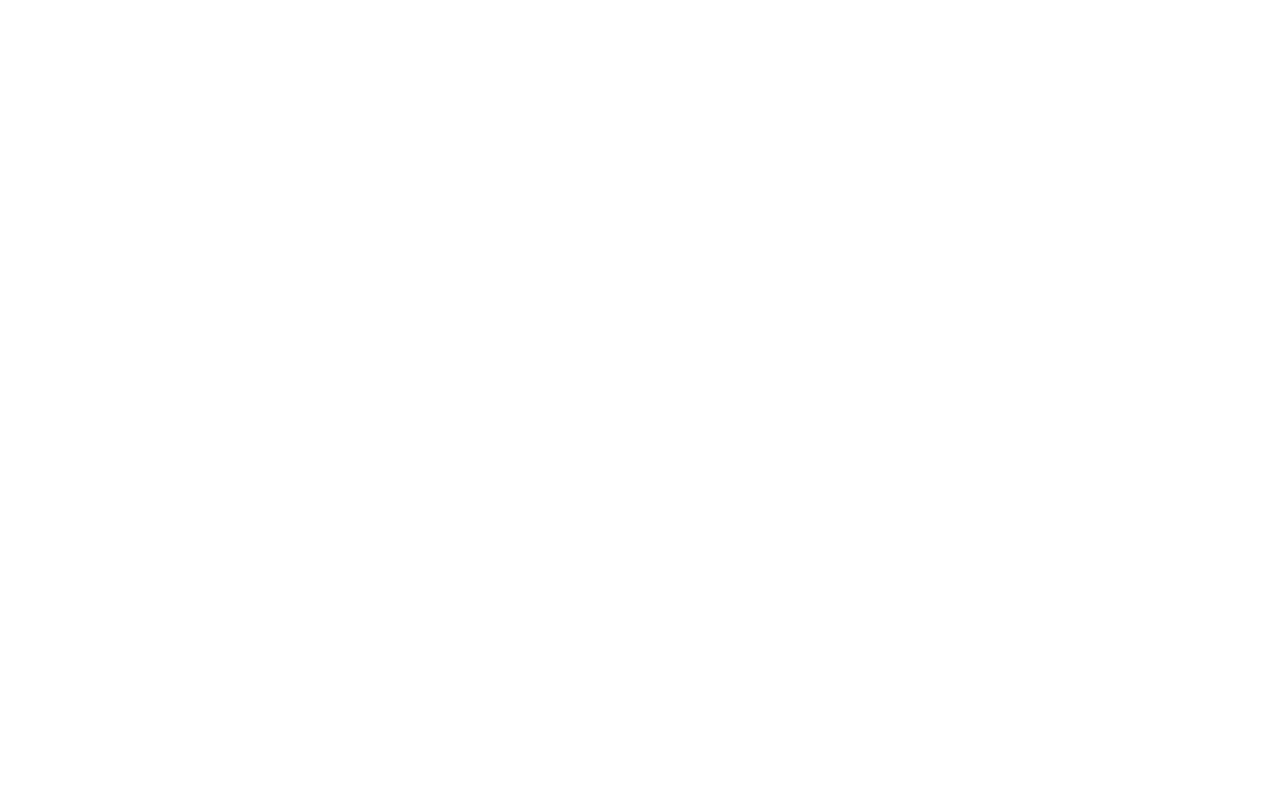
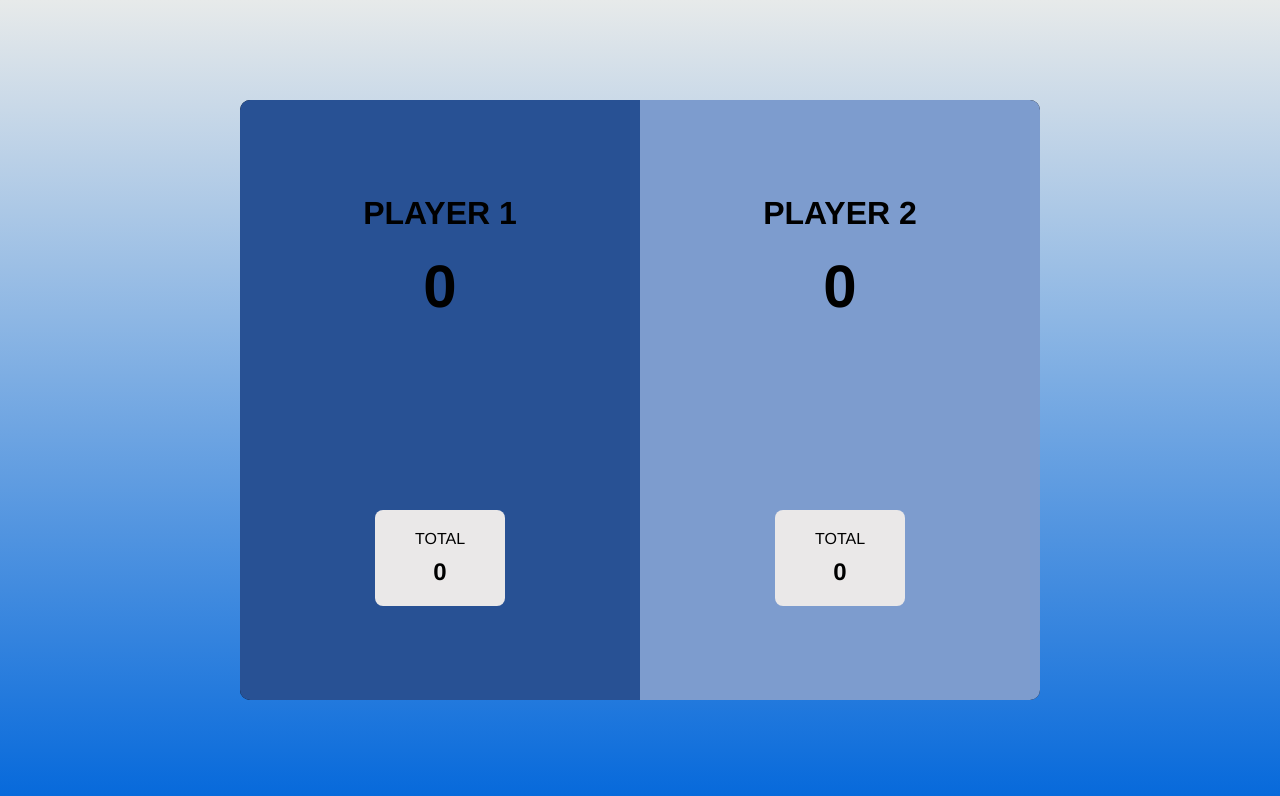
Before and after one commit to zakirullah004/DICE-GAME, a plain HTML site: page index.html in a window 1280 px wide. Drawn offline with nearby package versions, Linux system fonts and the light colour scheme.

Commit message:
game basic structure done

```diff
--- a/index.html
+++ b/index.html
@@ -8,6 +8,31 @@
 </head>
 <body>
 
+    <div class="main-game-wrapper">
+
+        <div class="game-container left-container active-player">
+            <div id="player1info" class="playerNameCurrentScore">
+                <h1 class="playerName" id="player1Name">Player 1</h1>
+                <h1 class="playerCurrentScore" id="player1CurrentScore">0</h1>
+            </div>
+            <div class="playerTotalScoreBox">
+                <p>TOTAL</p>
+                <h2 id="player1TotalScore">0</h2>
+            </div>
+        </div>
+        <div class="game-container right-container">
+             <div id="player2info" class="playerNameCurrentScore">
+                <h1 class="playerName" id="player2Name">Player 2</h1>
+                <h1 class="playerCurrentScore" id="player2CurrentScore">0</h1>
+            </div>
+            <div class="playerTotalScoreBox">
+                <p>TOTAL</p>
+                <h2 id="player2TotalScore">0</h2>
+            </div>
+        </div>
+
+    </div>
+
     <script src="app.js"></script>
 </body>
 </html>
--- a/style.css
+++ b/style.css
@@ -0,0 +1,70 @@
+@import url('https://fonts.googleapis.com/css2?family=Arimo:ital,wght@0,400..700;1,400..700&display=swap');
+*{
+    margin: 0;
+    padding: 0;
+    box-sizing: border-box;
+}
+
+body{
+    min-height: 100vh;
+    display: grid;
+    place-items: center;
+    background: linear-gradient(#e7eaea,#0669db);
+    font-family: "Arimo", sans-serif;
+}
+
+.main-game-wrapper{
+    height: 600px;
+    width: 800px;
+    border-radius: 10px;
+    overflow: hidden;
+    background-color: black;
+    display: flex;
+    justify-content: center;
+    align-items: center;
+}
+
+.game-container{
+    height: 100%;
+    width: 100%;
+    background-color:  rgb(125, 156, 206);
+}
+.left-container{
+    flex: 1;
+    display: flex;
+    flex-direction: column;
+    justify-content: space-around;
+    align-items: center;
+    text-align: center;
+}
+.right-container{
+    flex: 1;
+    display: flex;
+    flex-direction: column;
+    justify-content: space-around;
+    align-items: center;
+    text-align: center;
+}
+.active-player{
+    background-color: rgb(40, 81, 148);
+}
+
+.playerNameCurrentScore{
+    display: flex;
+    flex-direction: column;
+    gap: 20px;
+}
+.playerNameCurrentScore .playerName{
+    text-transform: uppercase;
+}
+.playerNameCurrentScore .playerCurrentScore{
+    font-size: 60px;
+}
+.playerTotalScoreBox{
+    background-color: rgb(234, 232, 232);
+    padding: 20px 40px;
+    border-radius: 8px;
+    display: flex;
+    flex-direction: column;
+    gap: 10px;
+}
```
